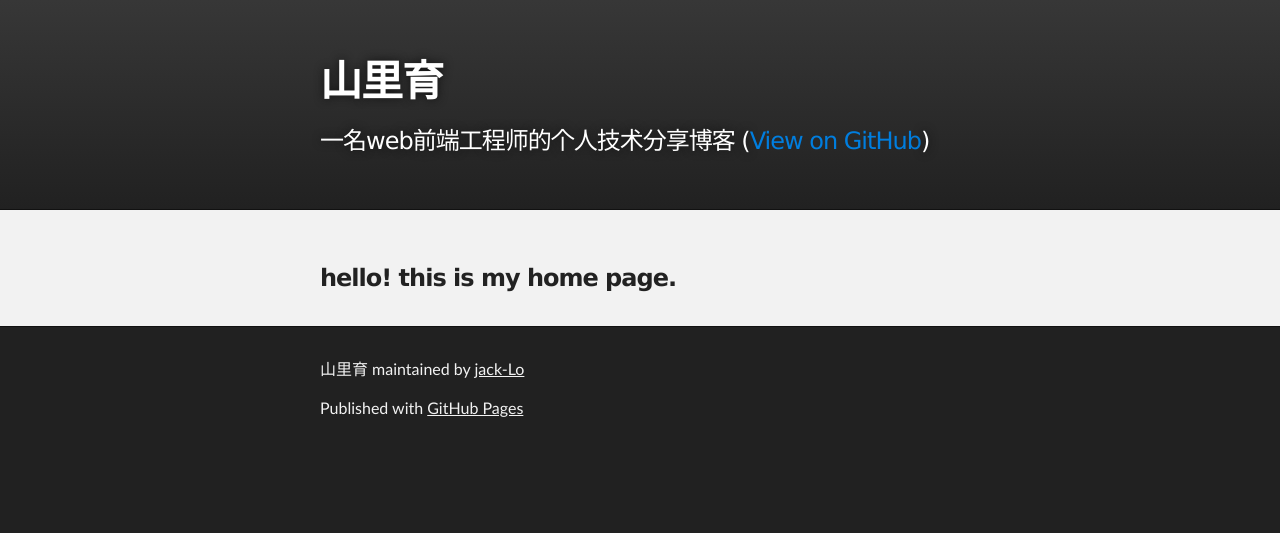
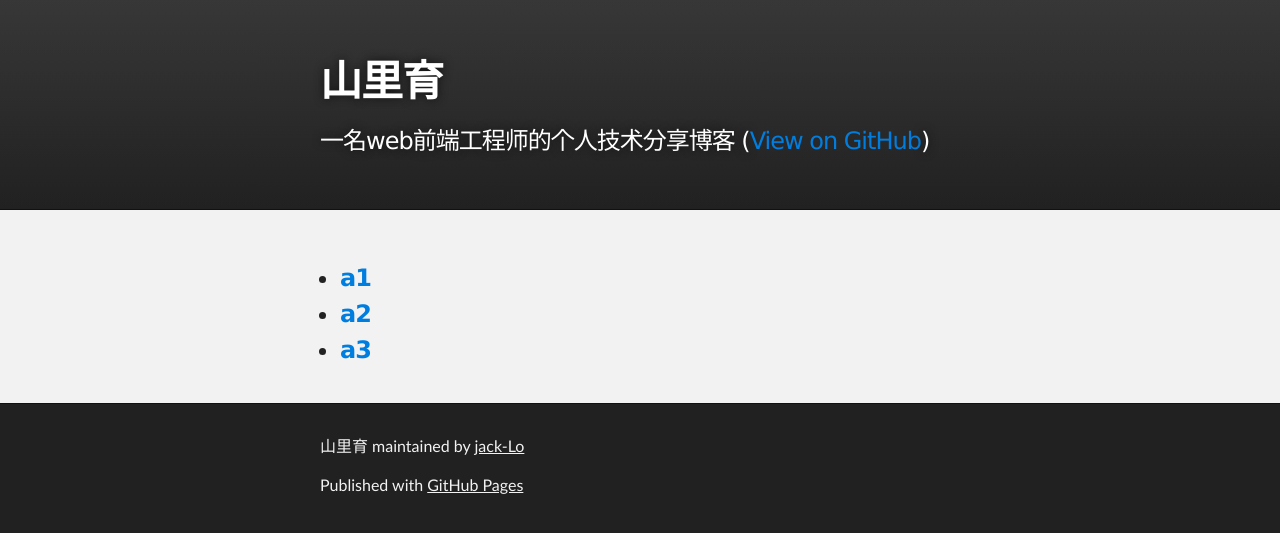
Before and after one commit to Jack-Lo/blog, a Jekyll site: the page built from index.html, in a window 1280 px wide. Shown: the top 533 px of the page. Built offline with Jekyll 4.4.1, drawn with Linux system fonts in a browser that asks for light colours.

Commit message:
add module m-article

```diff
--- a/index.html
+++ b/index.html
@@ -2,6 +2,10 @@
 layout: default
 title: 山里育
 ---
+<div class="m-aritcle">
+  <ul class="list">
+    <li><a href="#">a1</a></li>
+    <li><a href="#">a2</a></li>
+    <li><a href="#">a3</a></li>
+  </ul>
 <div>
-  hello! this is my home page.
-<div>
```
